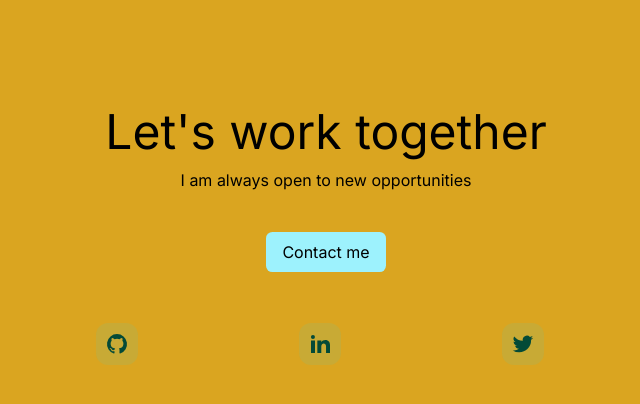
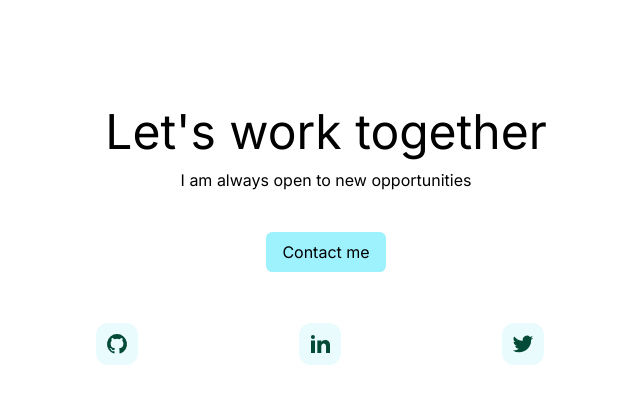
Before and after one commit to chiomaubaezuonu/my-portfolio, a Next.js app: page /contact in a window 1280 px wide. Shown: the top 404 px of the page, without its empty margins (314-954 px from the left). Built offline with nearby package versions, Linux system fonts and the light colour scheme.

Commit message:
modified contact.module.css

```diff
--- a/app/contact/contact.module.css
+++ b/app/contact/contact.module.css
@@ -196,9 +196,6 @@
 }
 
 @media (min-width: 1200px) {
-    .wrapper {
-        background-color: goldenrod;
-    }
 
     .modal {
         width: 40%;
```
